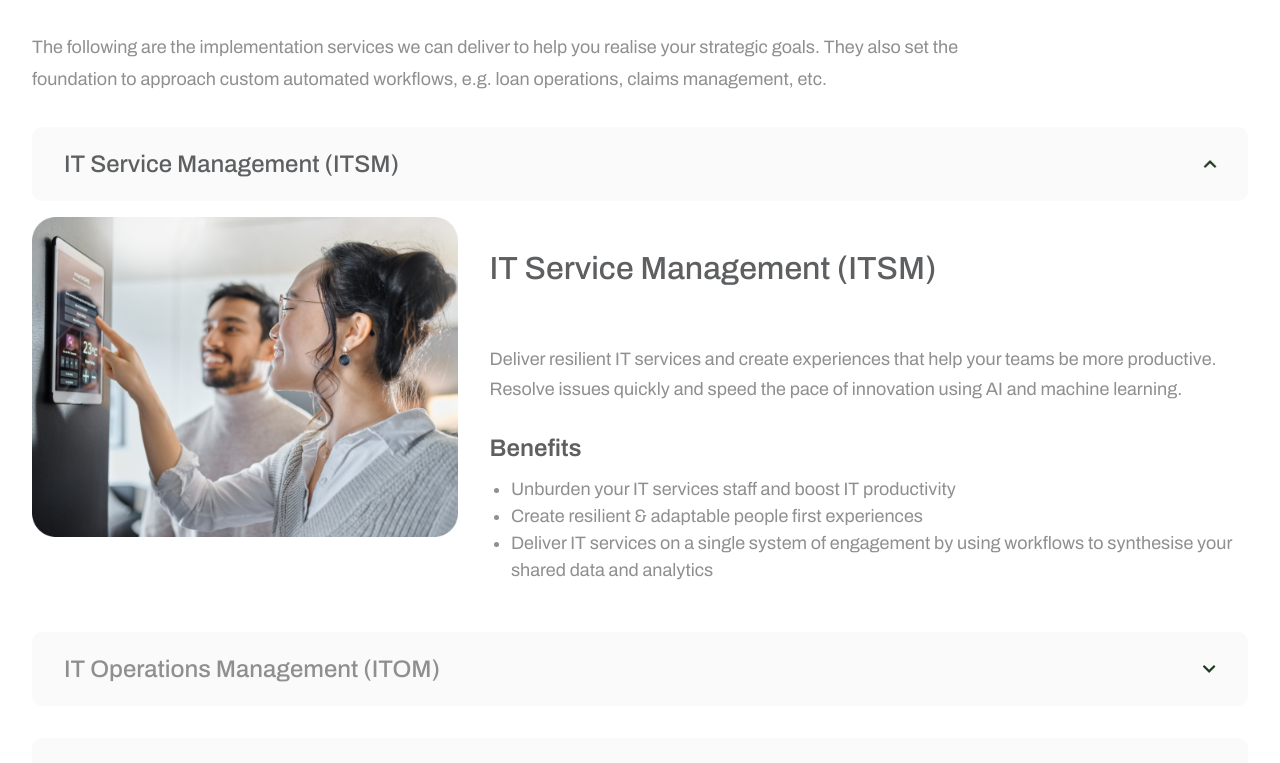
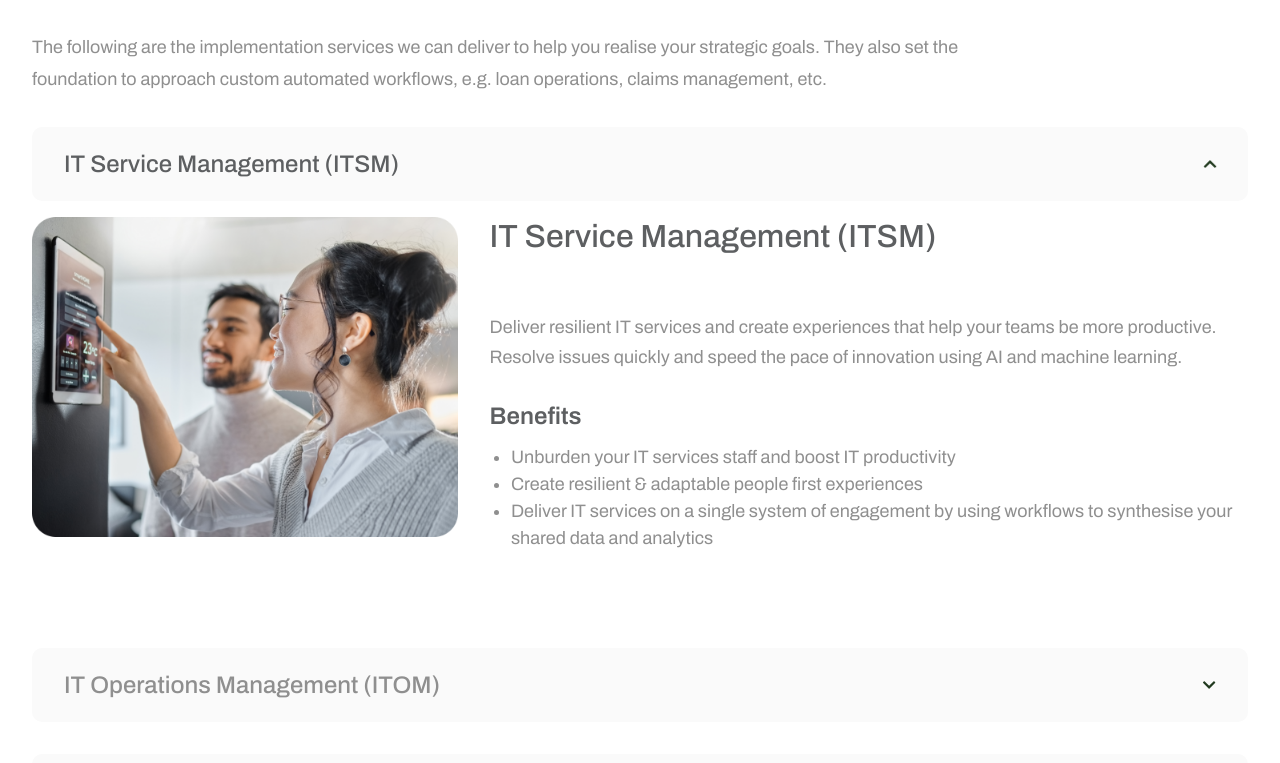
Before and after one commit to PruthviMogaveer/DT-system-dev, a Next.js app: page /ServicesImplementation in a window 1280 px wide. Shown: the part 693-1456 px from the top of the page. Built offline with nearby package versions, Linux system fonts and the light colour scheme.

Commit message:
fix : small fixes

```diff
--- a/pages/ServicesImplementation.tsx
+++ b/pages/ServicesImplementation.tsx
@@ -293,7 +293,7 @@ const ServicesImplementation: NextPage = () => {
               initial="hidden"
               animate={isInView ? "visible" : "hidden"}
               style={padding as MotionStyle}
-              className="w-full h-auto flex flex-col items-end justify-start gap-[0rem] text-[1.75rem] text-color-5 items-center
+              className="w-full h-auto flex flex-col justify-start gap-[0rem] text-[1.75rem] text-color-5 items-center
                 mq1325:w-full
                 mq800:w-full"
               data-acc-item
@@ -365,7 +365,7 @@ const ServicesImplementation: NextPage = () => {
                         initial={{ opacity: 0, y: 20 }}
                         animate={{ opacity: 1, y: 0 }}
                         transition={{ delay: 0.3, duration: 0.8 }}
-                        className="flex-1 min-w-0 flex flex-col items-start justify-center py-[1rem] pt-0
+                        className="flex-1 min-w-0 flex flex-col items-start justify-center py-[1rem] relative -top-12
                           mq1226:w-full"
                       >
                         <div className="w-full flex flex-col gap-[1.5rem]">
--- a/pages/sectors.tsx
+++ b/pages/sectors.tsx
@@ -317,7 +317,7 @@ const Sectors: NextPage = () => {
                           initial={{ opacity: 0, y: 20 }}
                           animate={{ opacity: 1, y: 0 }}
                           transition={{ delay: 0.3, duration: 0.8 }}
-                          className="flex-1 min-w-0 flex flex-col items-start justify-center py-[1rem] pt-0
+                          className="flex-1 min-w-0 flex flex-col items-start justify-center py-[1rem] relative -top-5
                           mq1226:w-full"
                         >
                           <div className="w-full flex flex-col gap-[1.5rem]">
```
